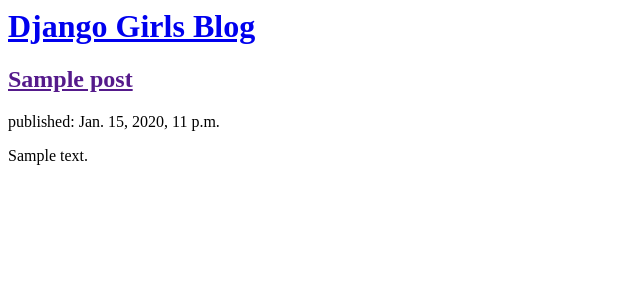
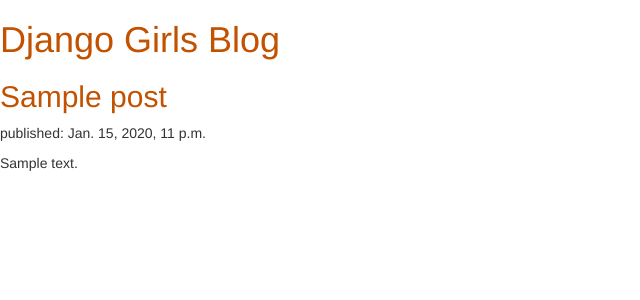
Before and after one commit to NZDeb/my-first-blog, a Django app: template blog/templates/blog/post_list.html in a window 1280 px wide. Shown: the top 300 px of the page, without its empty margins (0-640 px from the left). Run offline with Django 3.2, Linux system fonts and the light colour scheme; the template is opened without the code that fills it: values that come from a table or form of the project are taken from there, others are empty; tables that the repository leaves empty hold one stand-in row (values such as "Sample post"); some libraries are stand-ins or nearby versions.

Commit message:
Added CSS.

```diff
--- /dev/null
+++ b/blog/static/css/blog.css
@@ -0,0 +1,3 @@
+h1 a, h2 a {
+    color: #C25100;
+}
--- a/blog/templates/blog/post_list.html
+++ b/blog/templates/blog/post_list.html
@@ -1,10 +1,15 @@
+{% load static %}
 <html>
     <head>
         <title>Django Girls blog</title>
+        <link rel="stylesheet" href="//maxcdn.bootstrapcdn.com/bootstrap/3.2.0/css/bootstrap.min.css">
+        <link rel="stylesheet" href="//maxcdn.bootstrapcdn.com/bootstrap/3.2.0/css/bootstrap-theme.min.css">
+        <link rel="stylesheet" href="{% static 'css/blog.css' %}">
     </head>
     <body>
       <div>
           <h1><a href="/">Django Girls Blog</a></h1>
+          <a href="https://en.wikipedia.org/wiki/Django" class="external_link" id="link_to_wiki_page"</a>
       </div>
       {% for post in posts %}
       <div>
```
